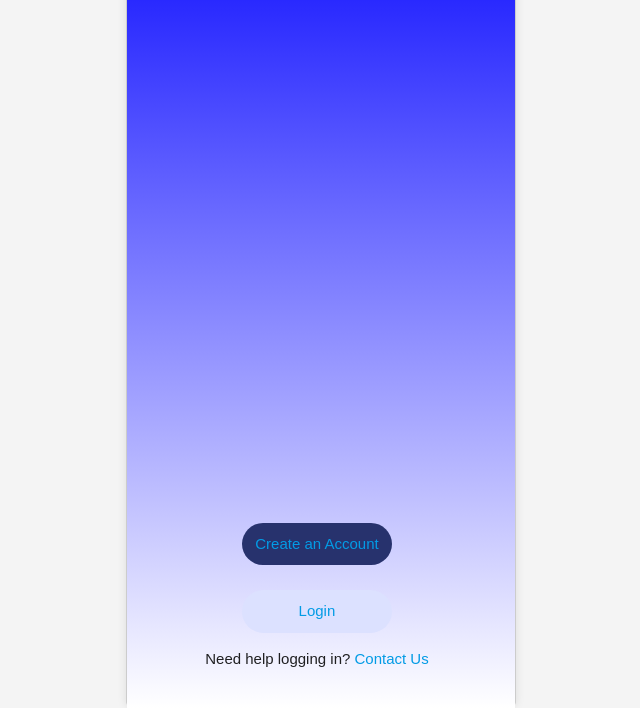
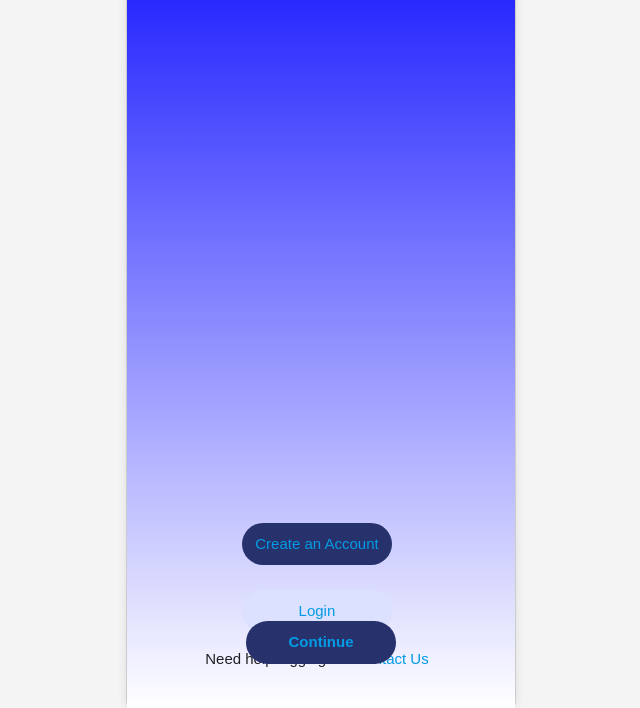
Before and after one commit to kjgamis/WiTalk, a plain HTML site: page src/index.html in a window 1280 px wide. Shown: the part 115-823 px from the top of the page, without its empty margins (319-959 px from the left). Drawn offline with Linux system fonts and the light colour scheme.

Commit message:
feat: updated pages including continue btn

```diff
--- a/src/index.html
+++ b/src/index.html
@@ -32,7 +32,19 @@
                       <a class="waves-effect waves-light btn2">Login</a>
                   </div>
                   <p>Need help logging in? <a href="#" onclick="showSignupForm()">Contact Us</a></p>
+              </div>
             </form>
+          </div>
+        </div>
+      <div class="pageContainer name">
+        <div class = pageOne ></div>
+        <div class = pageTwo></div>
+        <div class = pageThree></div>
+        <div class = pageFour></div>
+        <div class = pageFive></div>
+        <div class = pageSix></div>
+        <div class="continueButton">
+          <a class="waves-effect waves-light continueBtn">Continue</a>
         </div>
       </div>
 
@@ -68,15 +80,3 @@
     <script src="script.js"></script>
   </body>
 </html>
-
-<!--<form id="login-form">
-    <label for="login-username">Username:</label>
-    <input type="text" id="login-username" required />
-    <label for="login-password">Password:</label>
-    <input type="password" id="login-password" required />
-    <button type="button" onclick="login()">Login</button>
-    <p>
-      Don't have an account?
-      <a href="#" onclick="showSignupForm()">Create an Account</a>
-    </p>
-  </form>-->
--- a/src/styles.css
+++ b/src/styles.css
@@ -69,3 +69,23 @@ h2 {
   display: flex;
   flex-direction: column;
 }
+
+.pageContainer {
+  display: flex;
+  justify-content: center;
+  bottom: 0;
+}
+
+.continueButton {
+  text-align: center;
+  position: relative;
+  padding-top: 155%;
+}
+
+.continueBtn {
+  font-weight: bold;
+  background-color: #27326d;
+  padding: 10px;
+  width: 150px;
+  border-radius: 25px;
+}
```
Lines whose indentation alone changed are shown as unchanged.
